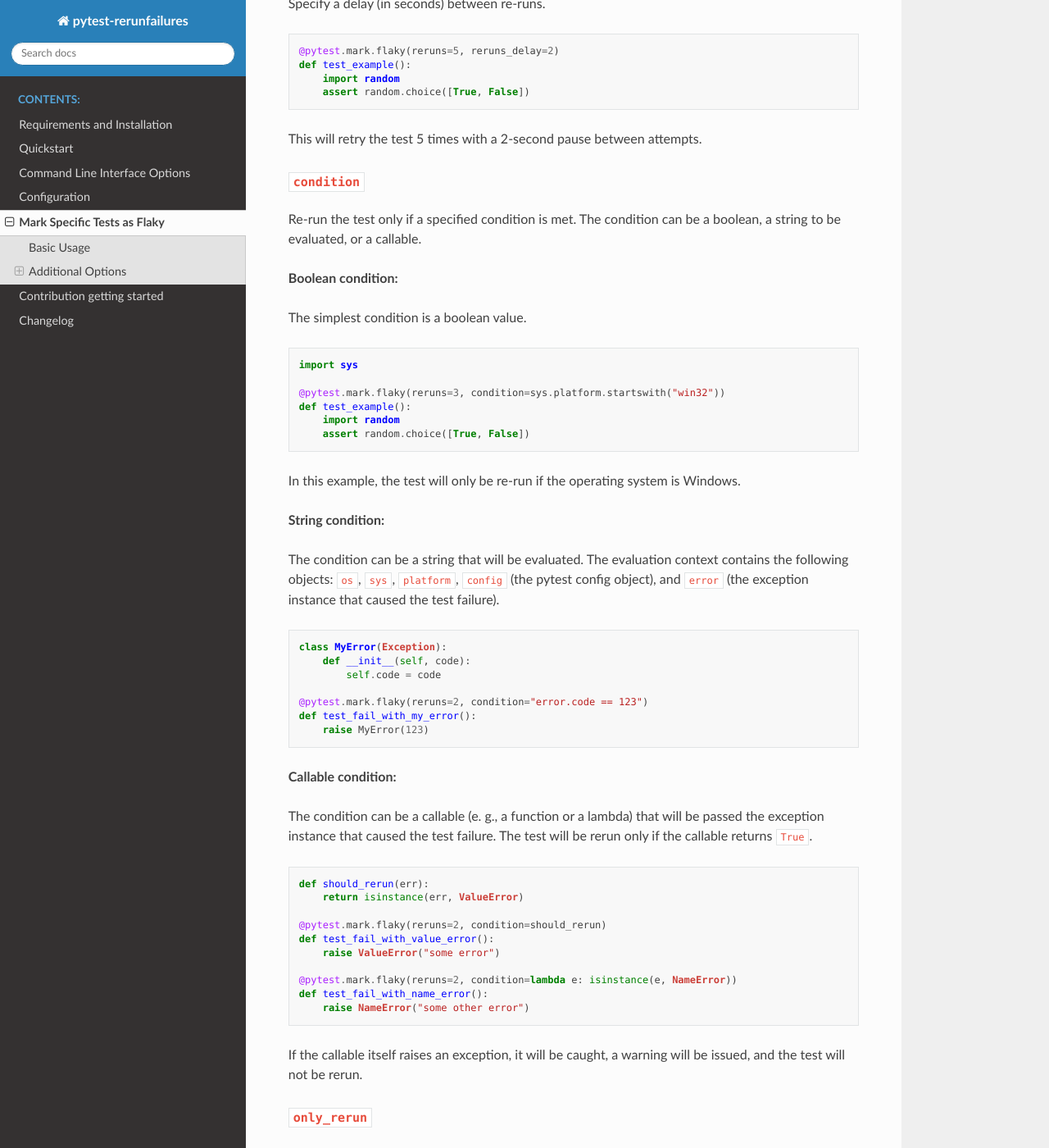
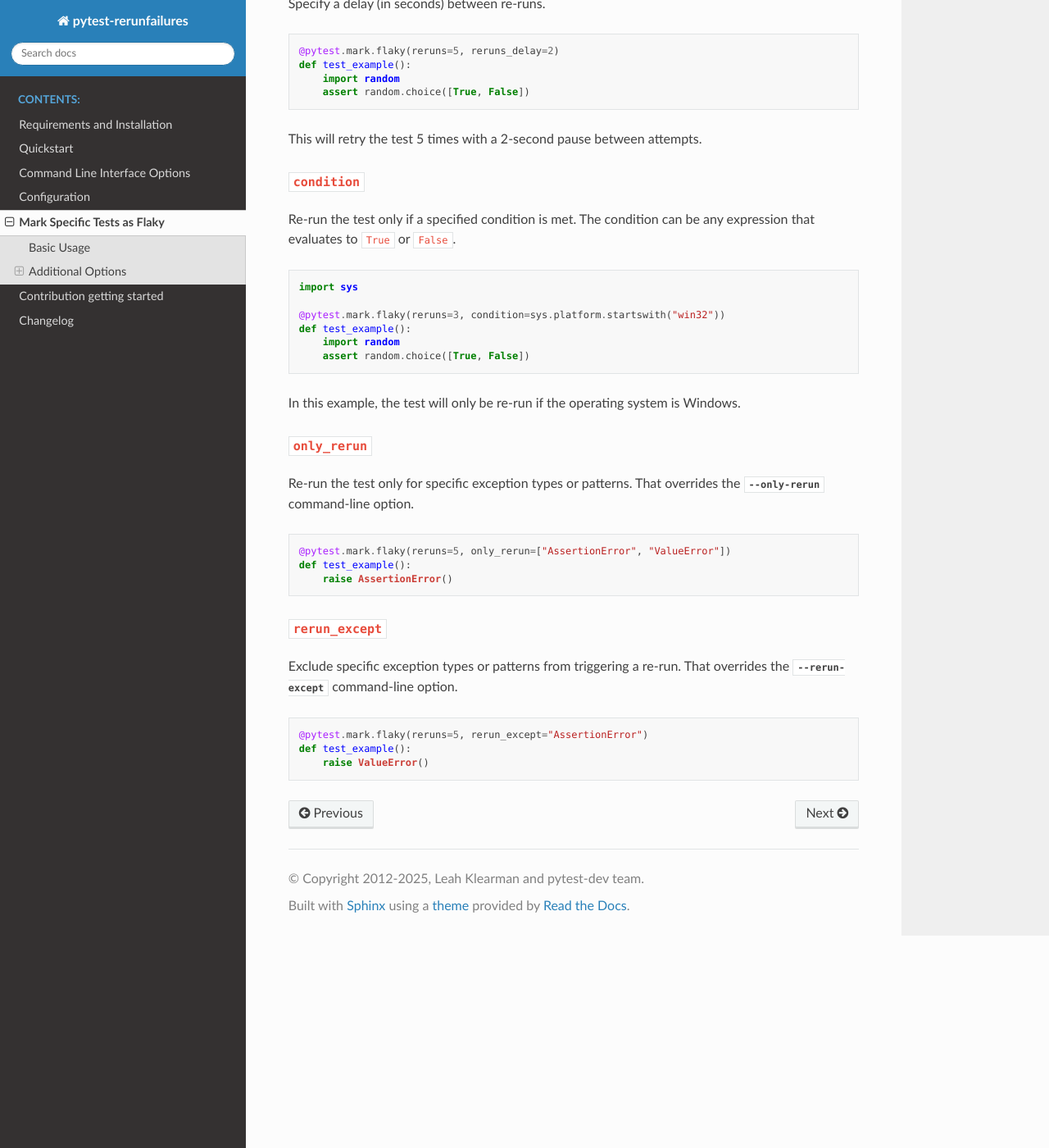
Before and after one commit to pytest-dev/pytest-rerunfailures, a Sphinx documentation site: the page built from docs/mark.rst, in a window 1280 px wide and 1400 px high, scrolled down 763 px. Shown: the whole window at 82% size. Built offline with Sphinx 7.4.7 and the Read the Docs theme 3.1.0, drawn with Linux system fonts in a browser that asks for light colours.

Commit message:
Revert "Allow to pass a callable condition to the `flaky` marker (#299)"
This reverts commit bd8cb4d92025f228b84cd87d6f6e5a1687b927ef.

```diff
--- a/docs/mark.rst
+++ b/docs/mark.rst
@@ -42,12 +42,8 @@ This will retry the test 5 times with a 2-second pause between attempts.
 ``condition``
 ^^^^^^^^^^^^^
 
-Re-run the test only if a specified condition is met. The condition can be a
-boolean, a string to be evaluated, or a callable.
-
-**Boolean condition:**
-
-The simplest condition is a boolean value.
+Re-run the test only if a specified condition is met.
+The condition can be any expression that evaluates to ``True`` or ``False``.
 
 .. code-block:: python
 
@@ -59,45 +55,6 @@ The simplest condition is a boolean value.
        assert random.choice([True, False])
 
 In this example, the test will only be re-run if the operating system is Windows.
-
-**String condition:**
-
-The condition can be a string that will be evaluated. The evaluation context
-contains the following objects: ``os``, ``sys``, ``platform``, ``config`` (the
-pytest config object), and ``error`` (the exception instance that caused the
-test failure).
-
-.. code-block:: python
-
-   class MyError(Exception):
-       def __init__(self, code):
-           self.code = code
-
-   @pytest.mark.flaky(reruns=2, condition="error.code == 123")
-   def test_fail_with_my_error():
-       raise MyError(123)
-
-**Callable condition:**
-
-The condition can be a callable (e. g., a function or a lambda) that will be
-passed the exception instance that caused the test failure. The test will be
-rerun only if the callable returns ``True``.
-
-.. code-block:: python
-
-   def should_rerun(err):
-       return isinstance(err, ValueError)
-
-   @pytest.mark.flaky(reruns=2, condition=should_rerun)
-   def test_fail_with_value_error():
-       raise ValueError("some error")
-
-   @pytest.mark.flaky(reruns=2, condition=lambda e: isinstance(e, NameError))
-   def test_fail_with_name_error():
-       raise NameError("some other error")
-
-If the callable itself raises an exception, it will be caught, a warning
-will be issued, and the test will not be rerun.
 
 
 ``only_rerun``
```
Also changed, not shown: 2 other files.
